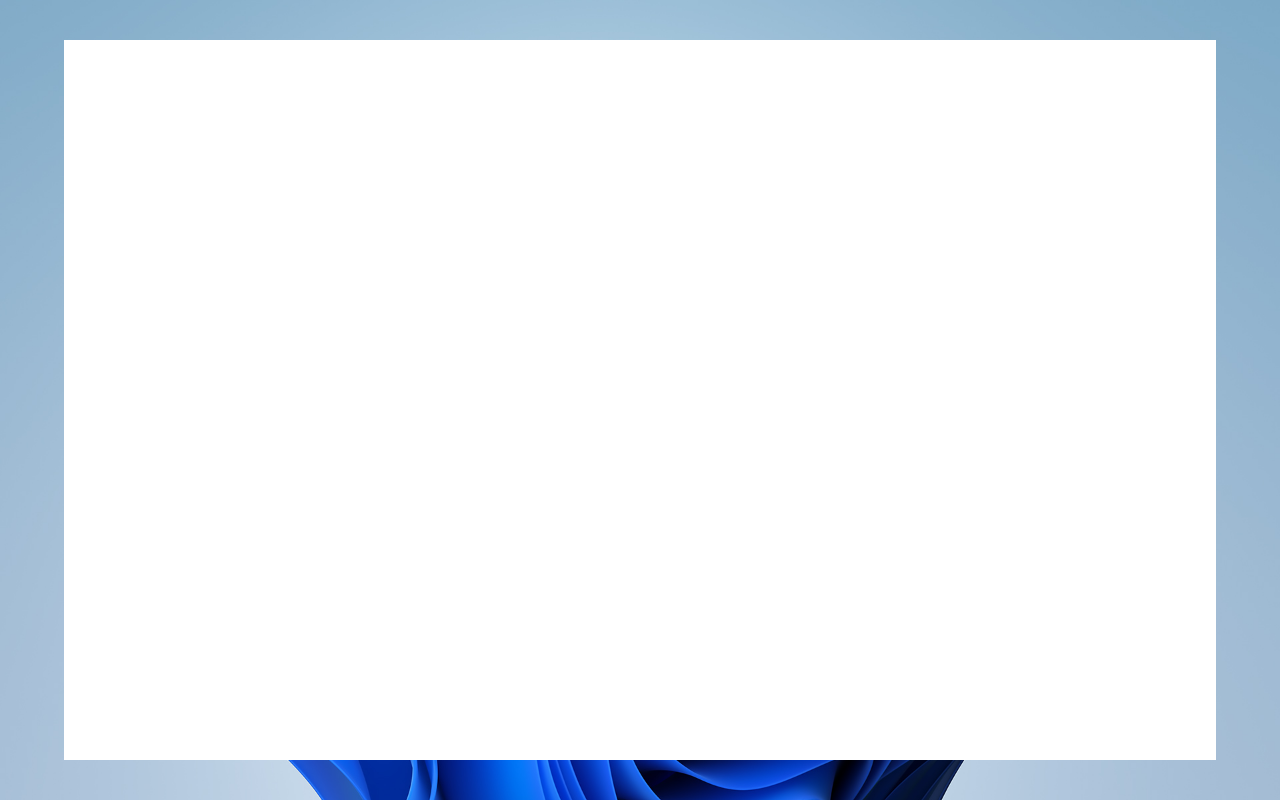
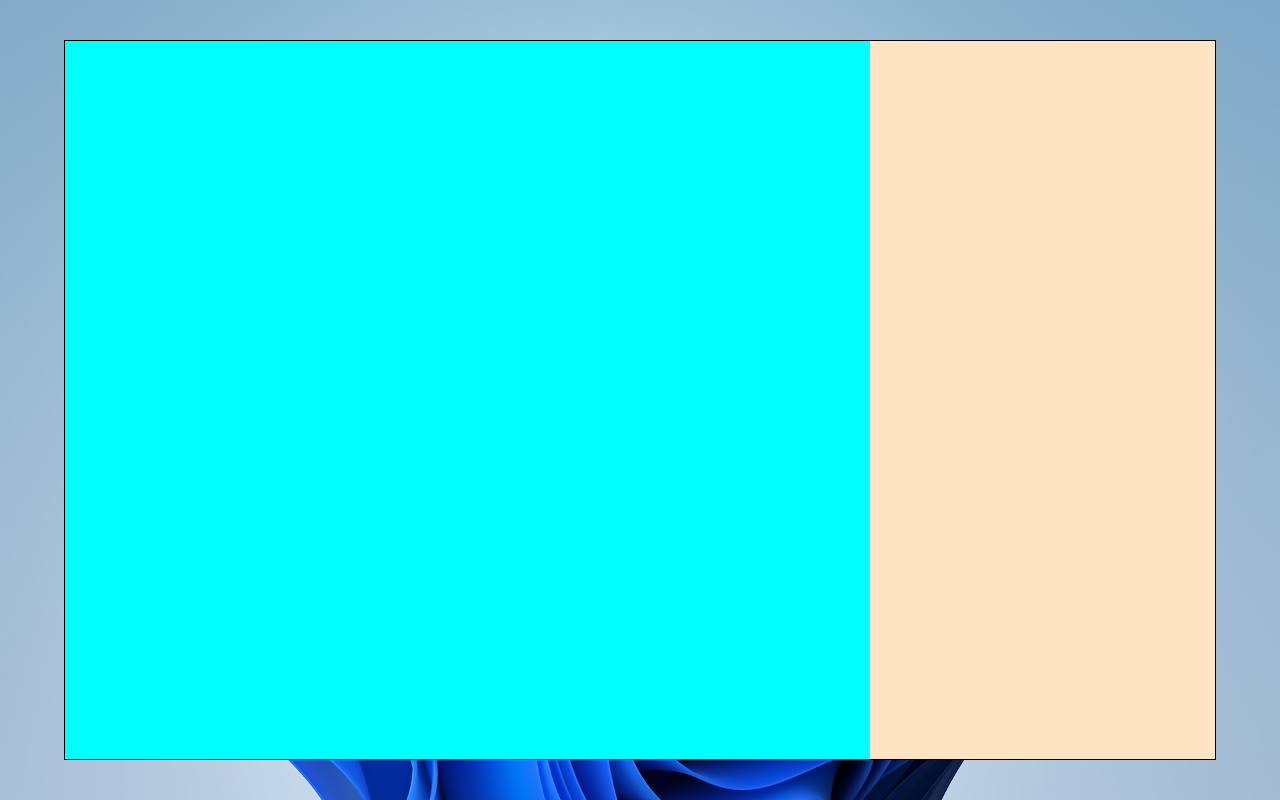
Before and after one commit to winniffy/payment-page, a plain HTML site: page index.html in a window 1280 px wide. Drawn offline with Linux system fonts and the light colour scheme.

Commit message:
add flex to content container

```diff
--- a/main.css
+++ b/main.css
@@ -25,3 +25,23 @@ body {
     left: 50%;
     transform: translate(-50%, -50%);
 }
+
+.content-container {
+    display: flex;
+    justify-content: space-between;
+    border: 1px solid black;
+    width: 100%;
+    height: 100%;
+}
+
+.left-content {
+    width: 70%;
+    height: 100%;
+    background-color: aqua;
+}
+
+.right-content {
+    width: 30%;
+    height: 100%;
+    background-color: bisque;
+}
```
